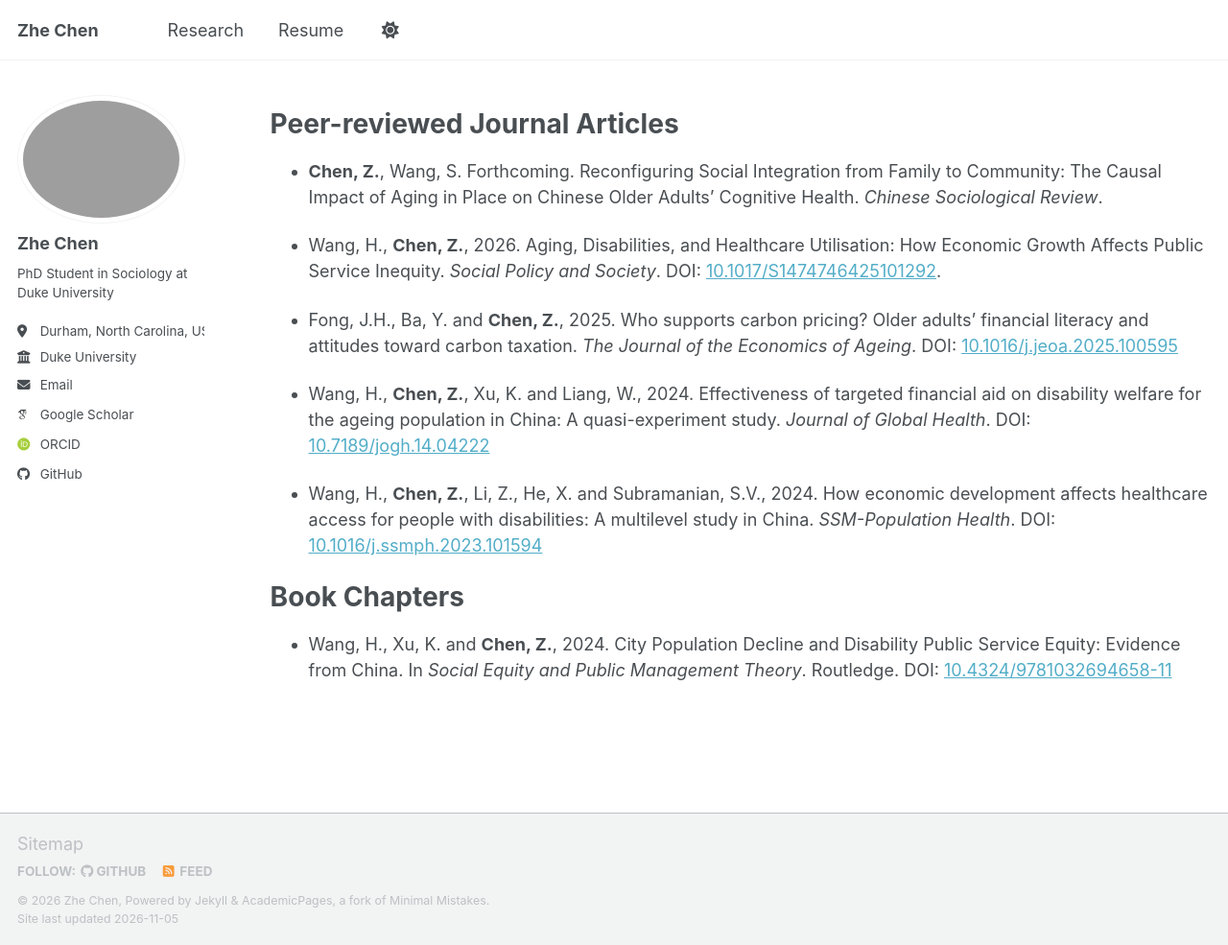
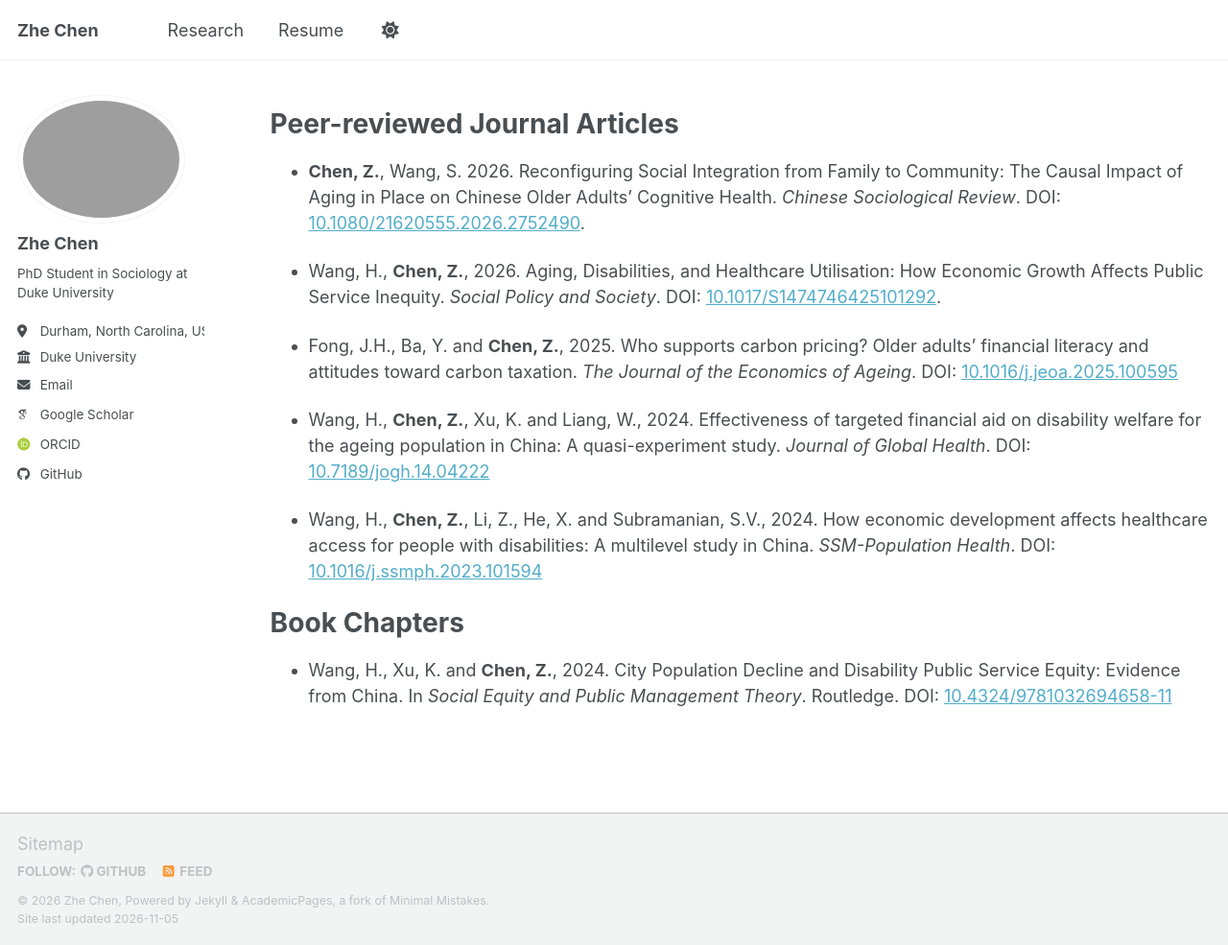
Before and after one commit to zhechensoc/zhechensoc.github.io, a Jekyll site: the page built from _pages/research.md, in a window 1280 px wide and 985 px high. Shown: the whole window at 96% size. Built offline with Jekyll 4.4.1, drawn with Linux system fonts in a browser that asks for light colours; some web fonts are replaced; a script bundle is joined from its source files by our own code; library files that are not in the unit come from our copies.

Commit message:
Update research.md
update CSR paper

```diff
--- a/_pages/research.md
+++ b/_pages/research.md
@@ -8,8 +8,8 @@
 
 # Peer-reviewed Journal Articles
 
-* **Chen, Z.**, Wang, S. Forthcoming. Reconfiguring Social Integration from Family to Community: The Causal Impact of Aging in Place on Chinese Older Adults’ Cognitive Health.
-*Chinese Sociological Review*.
+* **Chen, Z.**, Wang, S. 2026. Reconfiguring Social Integration from Family to Community: The Causal Impact of Aging in Place on Chinese Older Adults’ Cognitive Health.
+*Chinese Sociological Review*. DOI: [10.1080/21620555.2026.2752490](https://doi.org/10.1080/21620555.2026.2752490).
 
 * Wang, H., **Chen, Z.**, 2026. Aging, Disabilities, and Healthcare Utilisation: How Economic Growth Affects Public Service Inequity. *Social Policy and Society*. DOI: [10.1017/S1474746425101292](https://doi.org/10.1017/S1474746425101292).
 
```
